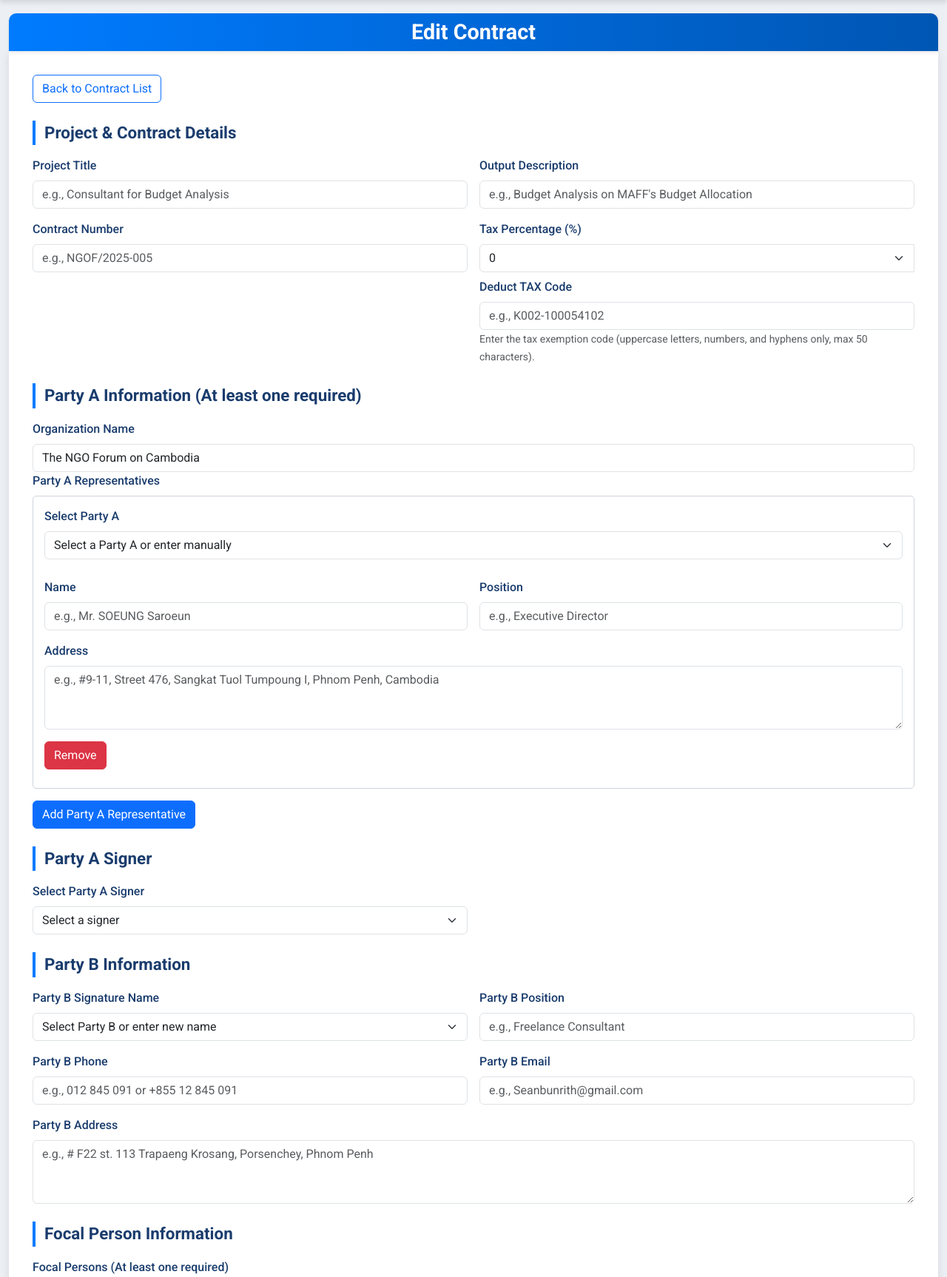
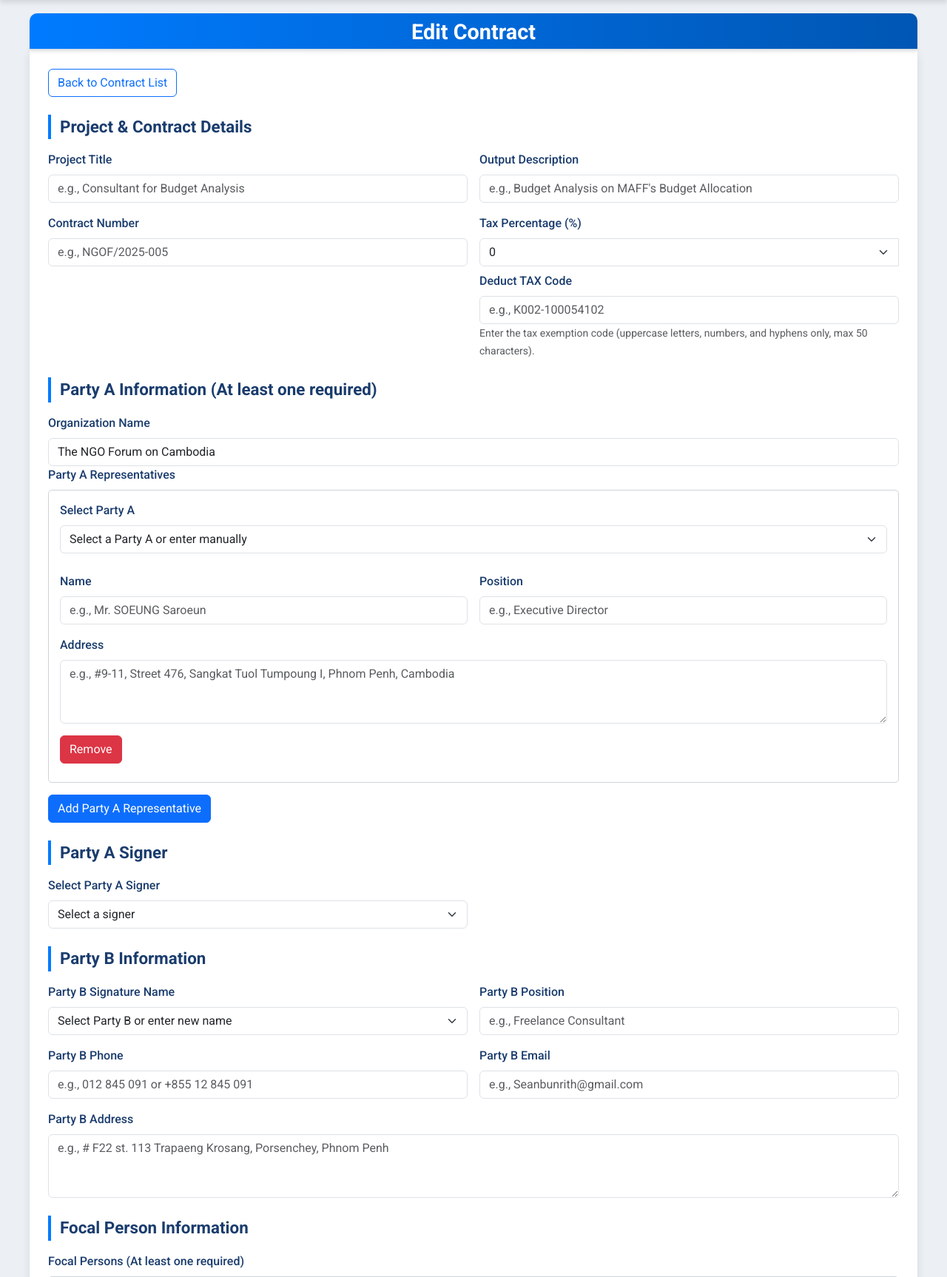
Before and after one commit to Chhea012/automated_system, a Flask app: template app/templates/contracts/update.html in a window 1280 px wide. Shown: the part 106-1832 px from the top of the page at 74% size. Run offline with Flask 3, Linux system fonts and the light colour scheme; the template is opened without the code that fills it, so the values that code supplies are empty; parts of the project's set-up code (start-up, migrations or seed data) failed here and were passed over.

Commit message:
feature: update the user interface of the create contract and update contract list of the consultant [ASC-214]

```diff
--- a/app/templates/contracts/update.html
+++ b/app/templates/contracts/update.html
@@ -28,13 +28,13 @@
         outline: 2px solid #0d6efd;
         outline-offset: 2px;
     }
-    .party-a-container, .focal-person-container, .installment-container, .article-container {
+    .party-a-container, .focal-person-container {
         border: 1px solid #ced4da;
         padding: 15px;
         border-radius: 5px;
         margin-bottom: 15px;
     }
-    .party-a-container .row, .focal-person-container .row, .installment-container .row, .article-container .row {
+    .party-a-container .row, .focal-person-container .row {
         margin-bottom: 10px;
     }
     .party-a-select, .focal-person-select {
@@ -43,6 +43,32 @@
     #party_b_new_name_container, #deduct_tax_code_container {
         display: none;
     }
+
+    /* ✅ Center & style form card */
+    .form-card {
+        width: 1200px;
+        margin:  auto; /* centers horizontally */
+        background: #fff;
+        padding: 25px;
+        box-shadow: 0 4px 12px rgba(0, 0, 0, 0.1);
+        margin-bottom:2%;
+    }
+
+    .form-header h1 {
+        font-size: 1.8rem;
+        font-weight: 600;
+    }
+
+    .form-header {
+        font-size: 1.2rem;
+        font-weight: 500;
+        margin: 25px 0 15px;
+        border-bottom: 2px solid #dee2e6;
+        padding-bottom: 5px;
+        width: 1200px;
+        margin:  auto; /* centers horizontally */
+    }
+
 </style>
 
 <div class="container mt-4">
```
Also changed, not shown: app/templates/contracts/create.html (+26 -0 lines).
